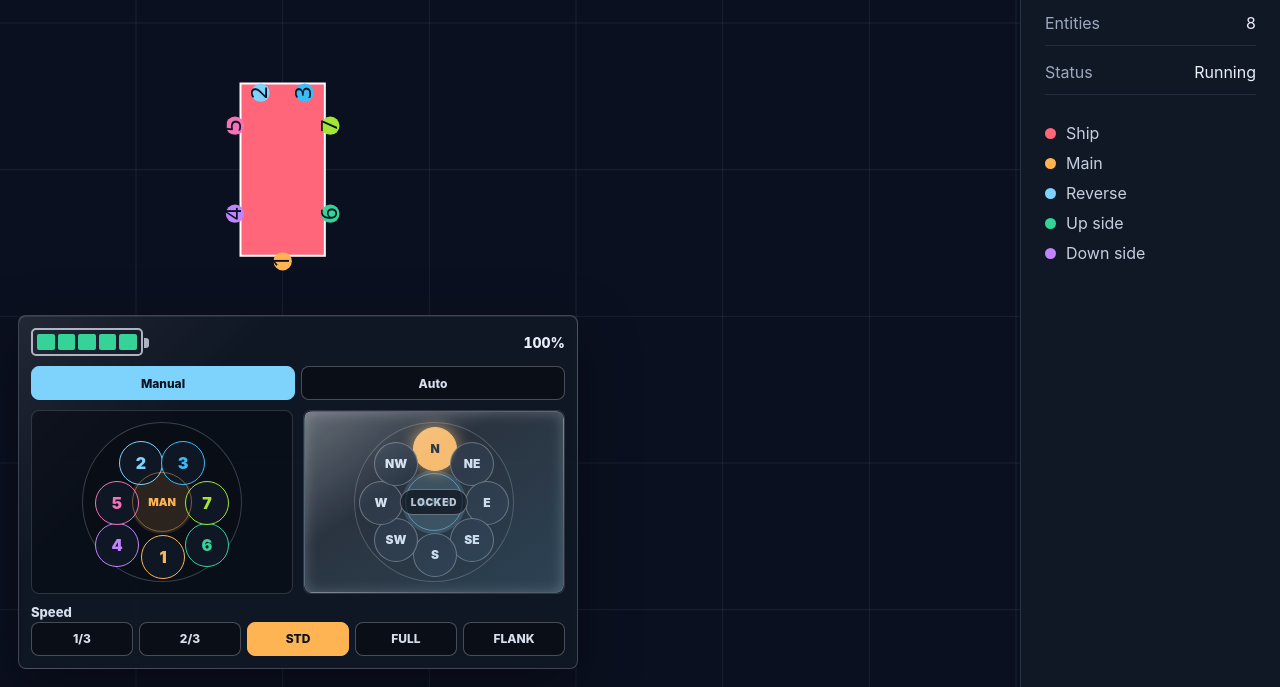
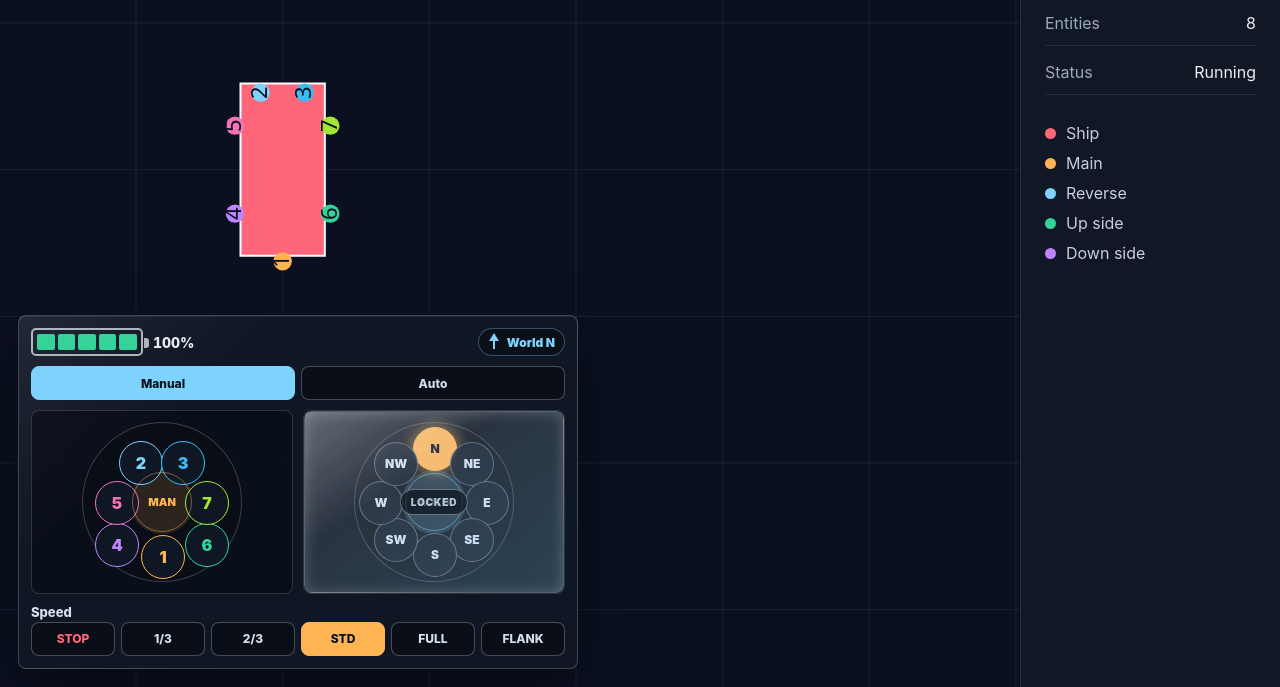
Before and after one commit to tharak/Gravity, a website with bundled scripts: page index.html in a window 1280 px wide. Shown: the part 113-800 px from the top of the page. Built offline with nearby package versions, Linux system fonts and the light colour scheme.

Commit message:
Add stop speed stabilization

```diff
--- a/index.html
+++ b/index.html
@@ -11,6 +11,7 @@
       <section class="sim-panel" aria-label="Gravity simulator">
         <canvas id="gravity-canvas" width="1280" height="720"></canvas>
         <div id="thruster-controls" class="thruster-controls" aria-label="Ship controller">
+          <div class="cockpit-readouts">
             <div class="battery-widget" aria-label="Ship battery">
               <div class="battery-widget__shell" aria-hidden="true">
                 <span class="battery-widget__bar"></span>
@@ -20,6 +21,11 @@
                 <span class="battery-widget__bar"></span>
               </div>
               <span id="battery-percent" class="battery-widget__percent">100%</span>
+            </div>
+            <div class="north-readout" aria-label="World north reference">
+              <span class="north-readout__needle" aria-hidden="true"></span>
+              <span>World N</span>
+            </div>
           </div>
           <div class="controller-tabs" aria-label="Controller mode">
             <button class="controller-tab is-active" type="button" data-controller-mode="manual" aria-pressed="true">Manual</button>
@@ -53,6 +59,7 @@
           </div>
           <fieldset class="speed-control" aria-label="Speed order">
             <legend>Speed</legend>
+            <button class="speed-button speed-button-stop" type="button" data-speed-order="stop" aria-label="Stop and stabilize" aria-pressed="false">STOP</button>
             <button class="speed-button" type="button" data-speed-order="one-third" aria-label="One-third speed" aria-pressed="false">1/3</button>
             <button class="speed-button" type="button" data-speed-order="two-thirds" aria-label="Two-thirds speed" aria-pressed="false">2/3</button>
             <button class="speed-button is-active" type="button" data-speed-order="standard" aria-label="Standard speed" aria-pressed="true">STD</button>
--- a/src/input/playerInput.js
+++ b/src/input/playerInput.js
@@ -7,6 +7,7 @@ export const ControllerMode = Object.freeze({
 });
 
 export const SpeedOrder = Object.freeze({
+  Stop: "stop",
   OneThird: "one-third",
   TwoThirds: "two-thirds",
   Standard: "standard",
@@ -26,6 +27,7 @@ export const DirectionOrder = Object.freeze({
 });
 
 export const SpeedOrders = Object.freeze([
+  Object.freeze({ id: SpeedOrder.Stop, label: "STOP", speedLevel: 0 }),
   Object.freeze({ id: SpeedOrder.OneThird, label: "1/3", speedLevel: 1 / 3 }),
   Object.freeze({ id: SpeedOrder.TwoThirds, label: "2/3", speedLevel: 2 / 3 }),
   Object.freeze({ id: SpeedOrder.Standard, label: "STD", speedLevel: 0.82 }),
--- a/src/styles/app.css
+++ b/src/styles/app.css
@@ -128,10 +128,16 @@ body {
   user-select: none;
 }
 
+.cockpit-readouts {
+  display: flex;
+  align-items: center;
+  justify-content: space-between;
+  gap: 12px;
+}
+
 .battery-widget {
   display: flex;
   align-items: center;
-  justify-content: space-between;
   gap: 10px;
 }
 
@@ -171,6 +177,47 @@ body {
   font-size: 14px;
   font-weight: 800;
   font-variant-numeric: tabular-nums;
+}
+
+.north-readout {
+  display: flex;
+  align-items: center;
+  gap: 7px;
+  min-height: 28px;
+  padding: 0 9px;
+  border: 1px solid rgba(125, 211, 252, 0.34);
+  border-radius: 999px;
+  background: rgba(10, 13, 20, 0.7);
+  color: #7dd3fc;
+  font-size: 12px;
+  font-weight: 900;
+  white-space: nowrap;
+}
+
+.north-readout__needle {
+  position: relative;
+  width: 12px;
+  height: 18px;
+}
+
+.north-readout__needle::before {
+  content: "";
+  position: absolute;
+  left: 5px;
+  bottom: 2px;
+  width: 2px;
+  height: 12px;
+  background: #7dd3fc;
+}
+
+.north-readout__needle::after {
+  content: "";
+  position: absolute;
+  left: 1px;
+  top: 0;
+  border-left: 5px solid transparent;
+  border-right: 5px solid transparent;
+  border-bottom: 8px solid #7dd3fc;
 }
 
 .controller-tabs {
@@ -438,7 +485,7 @@ body {
 
 .speed-control {
   display: grid;
-  grid-template-columns: repeat(5, minmax(0, 1fr));
+  grid-template-columns: repeat(6, minmax(0, 1fr));
   gap: 6px;
   min-width: 0;
   margin: 0;
@@ -469,11 +516,21 @@ body {
   touch-action: manipulation;
 }
 
+.speed-button-stop {
+  color: #ff667a;
+}
+
 .speed-button.is-active,
 .speed-button[aria-pressed="true"] {
   border-color: #ffb454;
   background: #ffb454;
   color: #07111f;
+}
+
+.speed-button-stop.is-active,
+.speed-button-stop[aria-pressed="true"] {
+  border-color: #ff667a;
+  background: #ff667a;
 }
 
 @media (max-width: 760px) {
--- a/src/systems/playerInputSystem.js
+++ b/src/systems/playerInputSystem.js
@@ -1,7 +1,7 @@
 import { Component, ThrusterSlot } from "../ecs/components.js";
 import { getComponent, queryEntities } from "../ecs/world.js";
 import { SHIP_FACING_UP } from "../game/factory.js";
-import { ControllerMode } from "../input/playerInput.js";
+import { ControllerMode, SpeedOrder } from "../input/playerInput.js";
 
 export function applyPlayerInput(world, inputById, deltaSeconds = 0) {
   resetThrusterPower(world);
@@ -22,9 +22,11 @@ function createPilotThrusterCommand(world, ship, input, deltaSeconds) {
 
   rechargeBattery(battery, deltaSeconds);
 
-  const command = input?.controllerMode === ControllerMode.Automatic
-    ? createAutomaticThrusterCommand(world, ship, input)
-    : createManualThrusterCommand(input);
+  const command = input?.speedOrder === SpeedOrder.Stop
+    ? createStopThrusterCommand(world, ship)
+    : input?.controllerMode === ControllerMode.Automatic
+      ? createAutomaticThrusterCommand(world, ship, input)
+      : createManualThrusterCommand(input);
 
   return applyBatteryLimitToCommand(battery, thrusters, command, deltaSeconds);
 }
@@ -43,6 +45,38 @@ function createManualThrusterCommand(input) {
   }
 
   return createThrusterCommand(powerBySlot, false);
+}
+
+function createStopThrusterCommand(world, ship) {
+  const powerBySlot = new Map();
+  const rotation = getComponent(world, ship, Component.Rotation)?.angle ?? SHIP_FACING_UP;
+  const velocity = getComponent(world, ship, Component.Velocity) ?? { x: 0, y: 0 };
+  const angularVelocity = getComponent(world, ship, Component.AngularVelocity)?.value ?? 0;
+  const speed = Math.hypot(velocity.x, velocity.y);
+
+  if (speed > 1) {
+    const desired = { x: -velocity.x / speed, y: -velocity.y / speed };
+    const linearPower = clamp01(speed / 45);
+    for (const thruster of getShipThrusters(world, ship)) {
+      const direction = localToWorld(thruster, rotation);
+      const alignment = direction.x * desired.x + direction.y * desired.y;
+      if (alignment > 0.35) {
+        setSlotPower(powerBySlot, thruster.slot, alignment * linearPower);
+      }
+    }
+  }
+
+  if (Math.abs(angularVelocity) > 0.02) {
+    const angularPower = clamp01(Math.abs(angularVelocity) * 0.8);
+    const slots = angularVelocity > 0
+      ? [ThrusterSlot.TopLeft, ThrusterSlot.BottomRight]
+      : [ThrusterSlot.TopRight, ThrusterSlot.BottomLeft];
+    for (const slot of slots) {
+      setSlotPower(powerBySlot, slot, angularPower);
+    }
+  }
+
+  return createThrusterCommand(powerBySlot, true);
 }
 
 function createAutomaticThrusterCommand(world, ship, input) {
@@ -137,6 +171,10 @@ function setBatteryOutput(battery, energyPerSecond) {
 
 function createThrusterCommand(powerBySlot, stabilizing) {
   return { powerBySlot, stabilizing };
+}
+
+function setSlotPower(powerBySlot, slot, power) {
+  powerBySlot.set(slot, Math.max(powerBySlot.get(slot) ?? 0, clamp01(power)));
 }
 
 function applyThrusterCommandToShip(world, ship, command, rotation) {
```
Also changed, not shown: tests/playerInput.test.js (+35 -0 lines), tests/rendering.test.js (+7 -0 lines). Lines whose indentation alone changed are shown as unchanged.
